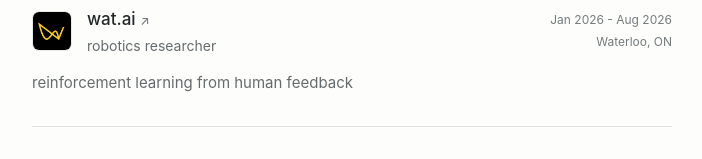
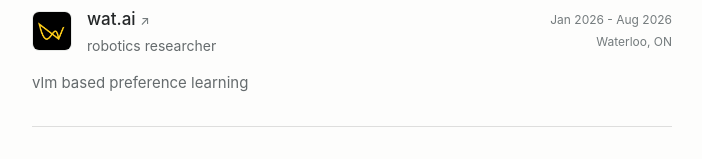
Before and after one commit to Ishan8840/portfolio-2, a React (Vite) app in the folder portfo/: page /experience in a window 1280 px wide. Shown: the part 563-722 px from the top of the page, without its empty margins (288-990 px from the left). Built offline with nearby package versions, Linux system fonts and the light colour scheme.

Commit message:
Update WAT.ai description to VLM based preference learning

```diff
--- a/portfo/src/data/jobs.ts
+++ b/portfo/src/data/jobs.ts
@@ -59,7 +59,7 @@ export const jobs: Job[] = [
     companyUrl: "https://watai.ca/",
     location: "Waterloo, ON",
     date: "Jan 2026 - Aug 2026",
-    description: "reinforcement learning from human feedback",
+    description: "vlm based preference learning",
     bullets: [
       "Researching preference learning and human-feedback-driven optimization for sequential decision-making models.",
       "Implementing and evaluating learning pipelines in Python/PyTorch, collaborating with researchers on experimental design and analysis.",
```
